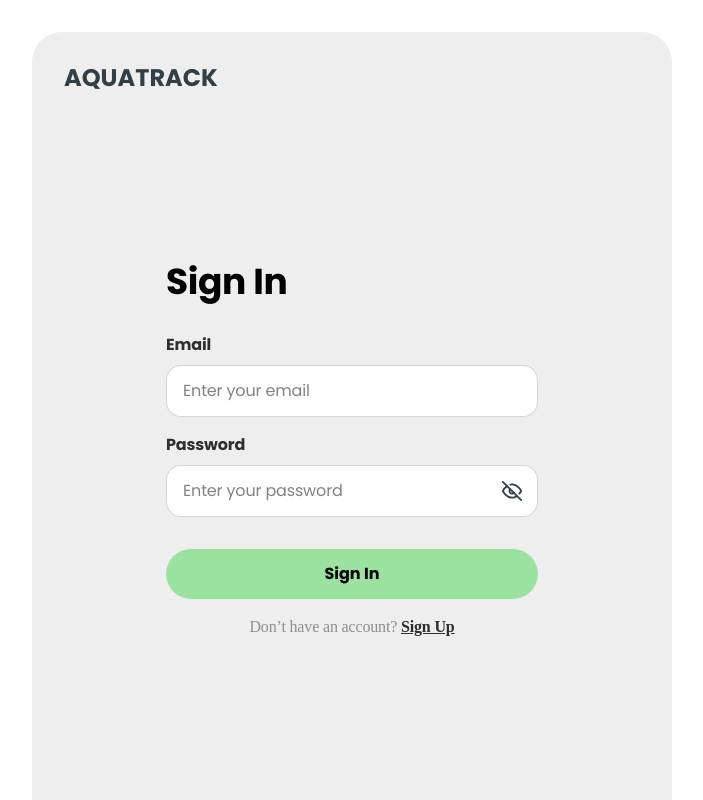
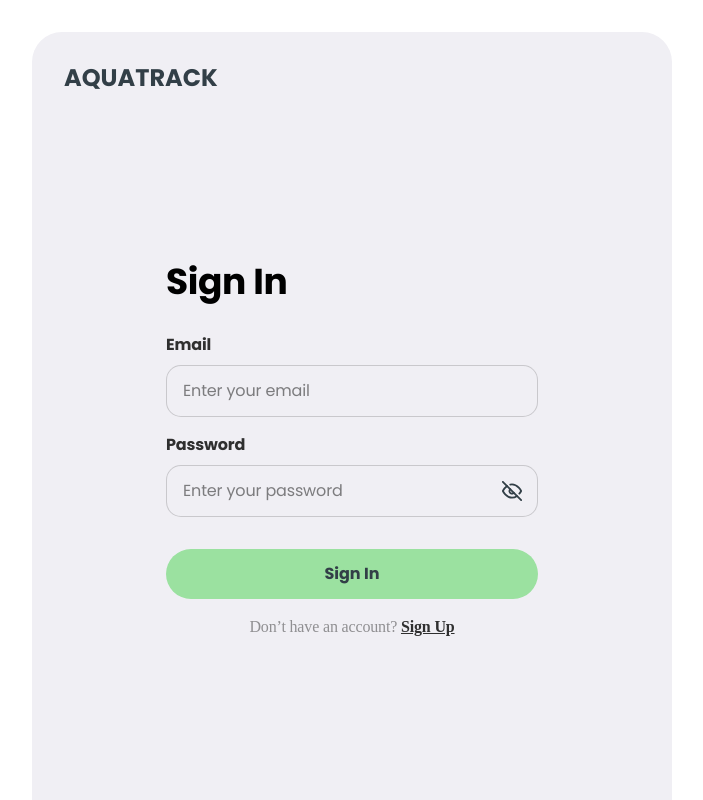
Before and after one commit to AnnaRychkova1/aquatrack-front-1, a React (Vite) app: page /signin in a window 1280 px wide. Shown: the top 800 px of the page, without its empty margins (288-991 px from the left). Built offline with nearby package versions, Linux system fonts and the light colour scheme.

Commit message:
Update SignInForm.module.css

```diff
--- a/src/components/SignInForm/SignInForm.module.css
+++ b/src/components/SignInForm/SignInForm.module.css
@@ -6,8 +6,7 @@
 
  .loginContainer {
      border-radius: 30px;
-     background-color: #EEEEEE;
-     /* background-color: --background-color; */
+     background-color: var(--background-color);
      padding: 24px 16px;
  }
 
@@ -38,7 +37,7 @@
      line-height: 18px;
      letter-spacing: -0.01em;
      text-align: left;
-     color: #2f2f2f;
+     color: var(--second-text);
      margin-bottom: 8px;
  }
 
@@ -57,17 +56,16 @@
      border: 1px solid #2f2f2f33;
      opacity: 0px;
      outline: none;
-     background-color: --background-color;
+     background-color: var(--background-color);
  }
 
  .icon_eye,
  .eyeIconOff {
      fill: none;
-     stroke: --second-text;
+     stroke: var(--second-text);
      position: absolute;
      top: 16px;
      right: 16px;
-
      width: 20px;
      height: 20px;
  }
@@ -89,12 +87,11 @@
      height: 50px;
      border-radius: 30px;
      border: none;
-     color: --main-text;
+     color: var(--main-text);
      font-size: 14px;
      font-weight: 700;
      line-height: 18px;
-     background-color: #9be1a0;
-     /* background-color: --accent-color; */
+     background-color: var(--accent-color);
      margin-top: 16px;
      cursor: pointer;
      opacity: 0px;
@@ -102,8 +99,7 @@
 
  .button:hover,
  .button:focus {
-     background-color: #9be1a0;
-     /* background: --accent-color; */
+     background-color: var(--accent-color)
  }
 
  .description {
@@ -122,8 +118,7 @@
      font-weight: 700;
      line-height: 18px;
      letter-spacing: -0.01em;
-     /* color: --second-text; */
-     color: #2f2f2f;
+     color: var(--second-text);
  }
 
  .errors {
@@ -131,7 +126,6 @@
      line-height: 18px;
      letter-spacing: -0.01em;
      text-align: left;
-
      color: #ef5050;
  }
 
```
